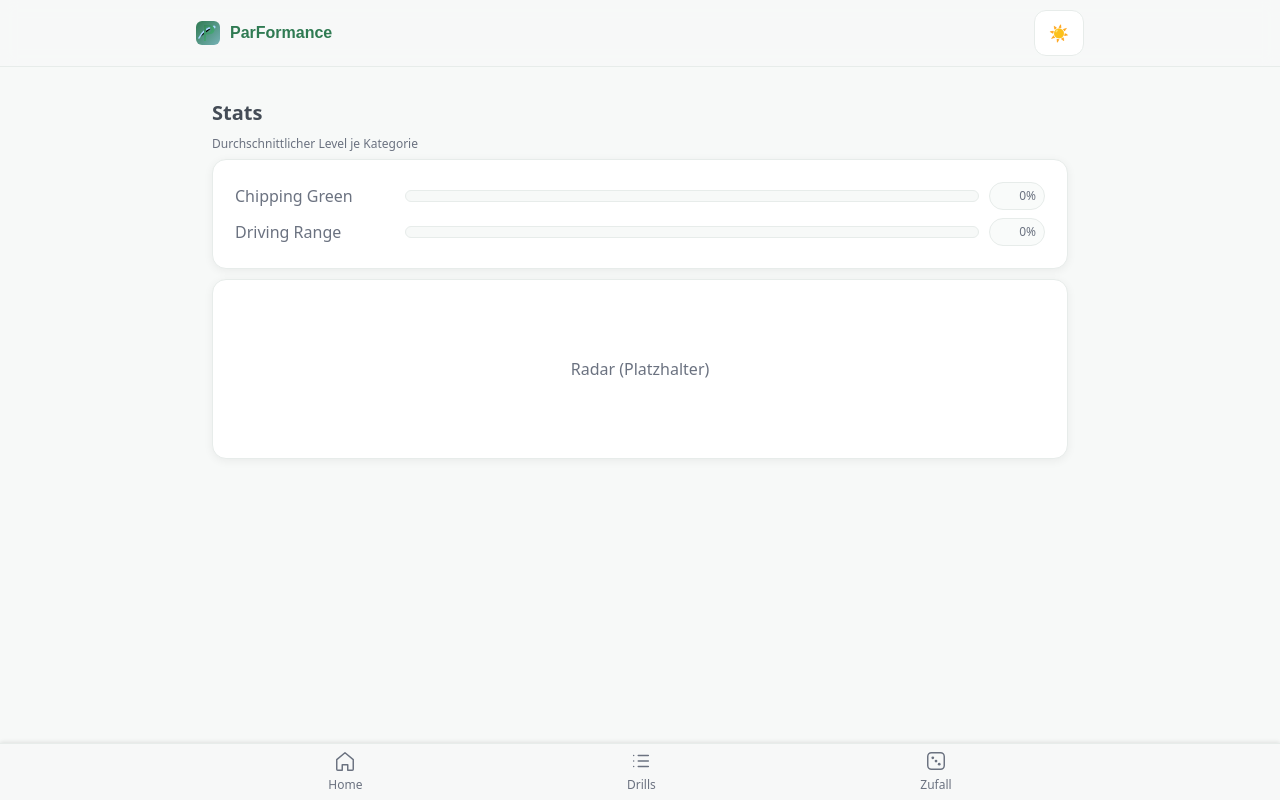
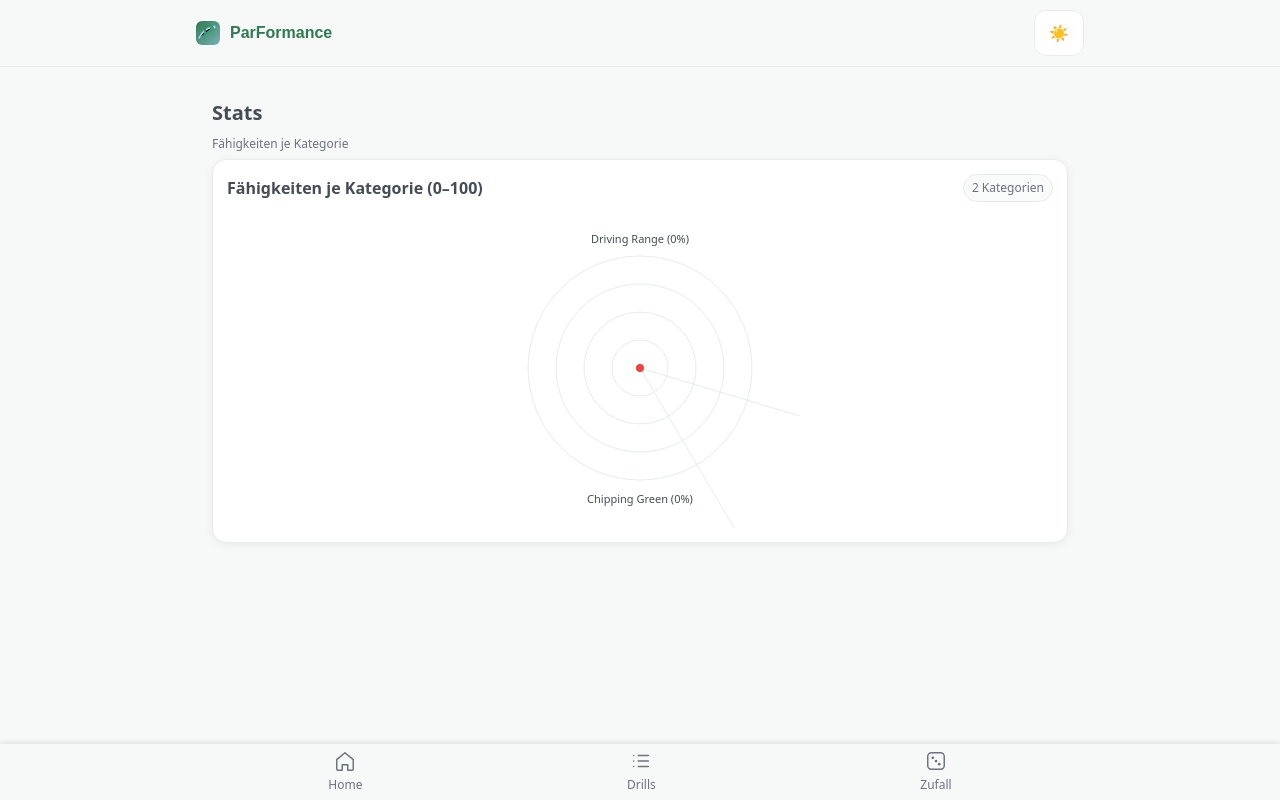
Before and after one commit to bri-b-dev/parformance, a Vue app: page /stats in a window 1280 px wide. Built offline with nearby package versions, Linux system fonts and the light colour scheme.

Commit message:
Radar/bar visualization

```diff
--- /dev/null
+++ b/src/components/CategoryScoresChart.vue
@@ -0,0 +1,157 @@
+<template>
+  <section class="card" :aria-label="title || 'Kategorien'">
+    <header style="display:flex; align-items:center; justify-content:space-between; gap:8px; margin-bottom:6px;">
+      <h3 v-if="title" style="margin:0; font-weight:700;">{{ title }}</h3>
+      <small class="chip" aria-label="Anzahl Kategorien">{{ categories.length }} Kategorien</small>
+    </header>
+
+    <!-- SR-only textual summary for accessibility -->
+    <p class="sr-only" role="status" aria-live="polite">
+      {{ srSummary }}
+    </p>
+
+    <!-- Bars (mobile) -->
+    <div v-if="actualMode === 'bar'" class="row" style="flex-direction:column; gap:8px;">
+      <div v-for="row in rows" :key="row.category" class="w-full">
+        <div style="display:flex; align-items:center; justify-content:space-between; font-size:12px; margin-bottom:4px;">
+          <span>{{ row.category }}</span>
+          <span>{{ row.value }}%</span>
+        </div>
+        <div class="w-full" style="height:10px; background: var(--border); border-radius: 999px; overflow:hidden;">
+          <div :data-testid="`bar-${row.category}`"
+               :class="['h-full']"
+               :style="barStyle(row)"></div>
+        </div>
+      </div>
+    </div>
+
+    <!-- Radar (desktop) -->
+    <div v-else class="w-full" style="display:flex; align-items:center; justify-content:center;">
+      <svg :width="svgSize" :height="svgSize" :viewBox="`0 0 ${svgSize} ${svgSize}`" role="img" aria-label="Radar Chart">
+        <!-- grid circles -->
+        <g :transform="`translate(${center}, ${center})`" stroke="var(--border)" fill="none">
+          <circle v-for="r in [0.25, 0.5, 0.75, 1]" :key="r" :r="r * radius" />
+        </g>
+        <!-- axes -->
+        <g :transform="`translate(${center}, ${center})`" stroke="var(--border)">
+          <line v-for="(cat, i) in categories" :key="cat" :x1="0" :y1="0" :x2="axisPoint(i).x" :y2="axisPoint(i).y" />
+        </g>
+        <!-- polygon for values -->
+        <g :transform="`translate(${center}, ${center})`">
+          <polygon :points="polygonPoints" :fill="polyFill" :stroke="polyStroke" stroke-width="2" />
+          <!-- weakest point marker -->
+          <circle v-if="weakestIndex >= 0" :cx="valuePoint(weakestIndex).x" :cy="valuePoint(weakestIndex).y" r="4" fill="#ef4444" />
+        </g>
+        <!-- labels around -->
+        <g font-size="11" fill="currentColor">
+          <template v-for="(cat, i) in categories" :key="`lbl-${cat}`">
+            <text :x="labelPoint(i).x" :y="labelPoint(i).y" text-anchor="middle" dominant-baseline="central">
+              {{ cat }} ({{ values[i] }}%)
+            </text>
+          </template>
+        </g>
+      </svg>
+    </div>
+  </section>
+</template>
+
+<script setup lang="ts">
+import { computed, onMounted, ref } from 'vue'
+
+const props = defineProps<{
+  scores: Record<string, number>,
+  title?: string,
+  /** 'auto' picks based on viewport; tests/stories can force 'bar' or 'radar' */
+  mode?: 'auto' | 'bar' | 'radar',
+}>()
+
+const internalMode = ref<'bar'|'radar'>('bar')
+
+onMounted(() => {
+  if (props.mode === 'auto' || props.mode == null) {
+    try {
+      const w = typeof window !== 'undefined' ? window.innerWidth : 0
+      internalMode.value = w >= 800 ? 'radar' : 'bar'
+    } catch { internalMode.value = 'bar' }
+  }
+})
+
+const actualMode = computed(() => {
+  if (props.mode && props.mode !== 'auto') return props.mode
+  return internalMode.value
+})
+
+const categories = computed(() => Object.keys(props.scores || {}))
+const values = computed(() => categories.value.map(c => clampPct(props.scores[c])))
+
+const rows = computed(() => {
+  const out = categories.value.map((c, i) => ({ category: c, value: values.value[i] }))
+  // highlight weakest by ordering? keep original; styling uses index
+  return out
+})
+
+function clampPct(v: any): number {
+  const n = Math.round(Number(v) || 0)
+  return Math.max(0, Math.min(100, n))
+}
+
+const weakestIndex = computed(() => {
+  let idx = -1; let min = Infinity
+  values.value.forEach((v, i) => { if (v < min) { min = v; idx = i } })
+  return idx
+})
+
+function barStyle(row: {category: string, value: number}) {
+  const isWeak = categories.value.indexOf(row.category) === weakestIndex.value
+  const color = isWeak ? '#ef4444' /* red-500 */ : '#2F7A52' /* primary */
+  return {
+    width: `${row.value}%`,
+    background: color,
+    borderRadius: '999px',
+  }
+}
+
+// Radar geometry
+const svgSize = 320
+const center = svgSize / 2
+const radius = Math.min(svgSize, svgSize) * 0.35
+
+function angleFor(i: number) {
+  const n = Math.max(1, categories.value.length)
+  return -Math.PI / 2 + (i * 2 * Math.PI) / n
+}
+
+function axisPoint(i: number) {
+  const a = angleFor(i)
+  return { x: center + Math.cos(a) * radius, y: center + Math.sin(a) * radius }
+}
+
+function valuePoint(i: number) {
+  const a = angleFor(i)
+  const r = (values.value[i] / 100) * radius
+  return { x: Math.cos(a) * r, y: Math.sin(a) * r }
+}
+
+function labelPoint(i: number) {
+  const a = angleFor(i)
+  const r = radius + 18
+  return { x: center + Math.cos(a) * r, y: center + Math.sin(a) * r }
+}
+
+const polygonPoints = computed(() => {
+  return categories.value.map((_c, i) => {
+    const p = valuePoint(i)
+    return `${center + p.x},${center + p.y}`
+  }).join(' ')
+})
+
+const polyFill = computed(() => 'rgba(47,122,82,0.15)')
+const polyStroke = computed(() => '#2F7A52')
+
+const srSummary = computed(() => {
+  if (categories.value.length === 0) return 'Keine Kategorien vorhanden.'
+  const parts = categories.value.map((c, i) => `${c}: ${values.value[i]} Prozent`)
+  const weak = weakestIndex.value >= 0 ? categories.value[weakestIndex.value] : null
+  return `Fähigkeiten je Kategorie. ${parts.join(', ')}. Schwächste Kategorie: ${weak ?? '—'}.`
+})
+</script>
--- a/src/views/StatsView.vue
+++ b/src/views/StatsView.vue
@@ -10,23 +10,8 @@
 
     <!-- Content -->
     <div v-else>
-      <h2 class="label" style="margin-top:8px;">Durchschnittlicher Level je Kategorie</h2>
-      <div role="img" aria-label="Balkendiagramm: Normalisierte Durchschnitts-Level pro Kategorie" class="card" style="margin-top:6px;">
-        <ul class="list-none" style="padding:8px; margin:0; display:flex; flex-direction:column; gap:8px;">
-          <li v-for="row in rows" :key="row.category" style="display:flex; align-items:center; gap:10px;">
-            <div style="width:160px; color:var(--muted);">{{ row.category }}</div>
-            <div class="w-full" style="flex:1; height:12px; background: var(--bg); border:1px solid var(--border); border-radius:999px; overflow:hidden;">
-              <div :style="{ width: row.value + '%', height: '100%', background: 'var(--accent-green)' }" aria-hidden="true"></div>
-            </div>
-            <div class="chip" :aria-label="`${row.value.toFixed(0)} Prozent`" style="min-width:56px; text-align:right;">{{ row.value.toFixed(0) }}%</div>
-          </li>
-        </ul>
-      </div>
-
-      <!-- Radar placeholder -->
-      <div class="card" role="img" aria-label="Radar-Diagramm Platzhalter" style="margin-top:10px; height:180px; display:flex; align-items:center; justify-content:center; color:var(--muted);">
-        Radar (Platzhalter)
-      </div>
+      <h2 class="label" style="margin-top:8px;">Fähigkeiten je Kategorie</h2>
+      <CategoryScoresChart :scores="scores" title="Fähigkeiten je Kategorie (0–100)" />
     </div>
 
     <slot />
@@ -38,6 +23,7 @@ import { computed, onMounted } from 'vue'
 import { useDrillCatalogStore } from '@/stores/drillCatalog'
 import { useSessionsStore } from '@/stores/sessions'
 import { computeCategoryScores } from '@/stats/categoryScores'
+import CategoryScoresChart from '@/components/CategoryScoresChart.vue'
 
 const catalog = useDrillCatalogStore()
 const sessions = useSessionsStore()
```
Also changed, not shown: 2 other files (tests, documents, lock files or other folders).
